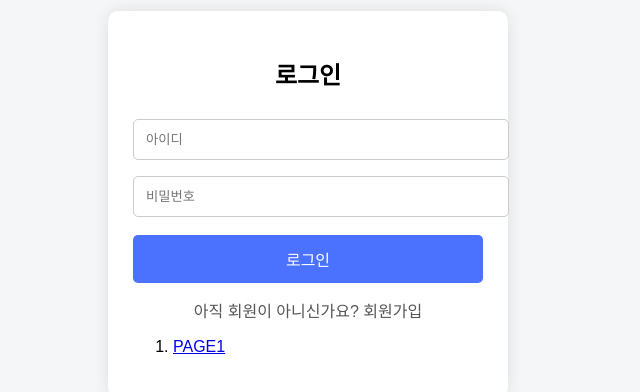
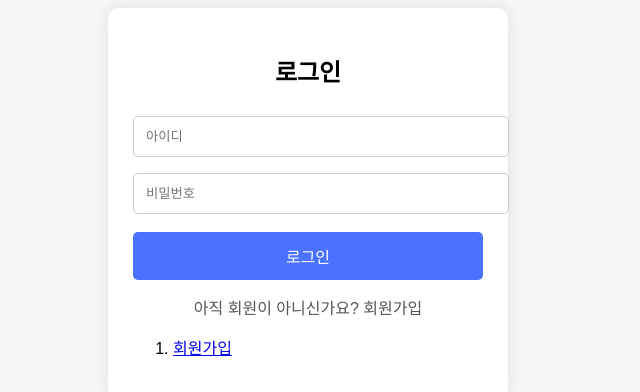
Before and after one commit to frankie516c-collab/index.html, a plain HTML site: page index.html in a window 1280 px wide. Shown: the part 196-588 px from the top of the page, 332-972 px from the left. Drawn offline with Linux system fonts and the light colour scheme.

Commit message:
Update index.html

```diff
--- a/index.html
+++ b/index.html
@@ -92,7 +92,7 @@
         </div>
 <ol>
 		<li class="li">
-			<a href="content.html">PAGE1</a>
+			<a href="content.html">회원가입</a>
 		</li>
 	</ol>
     </div>
```
